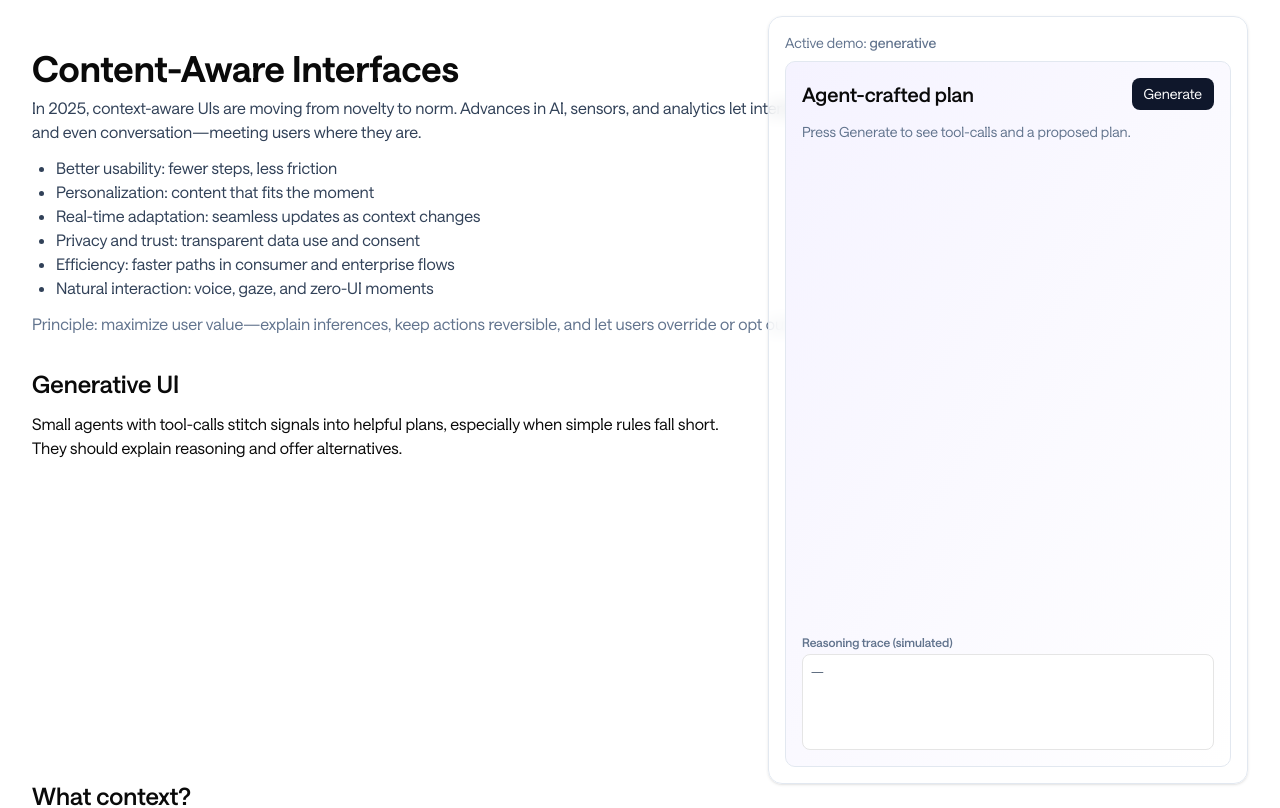
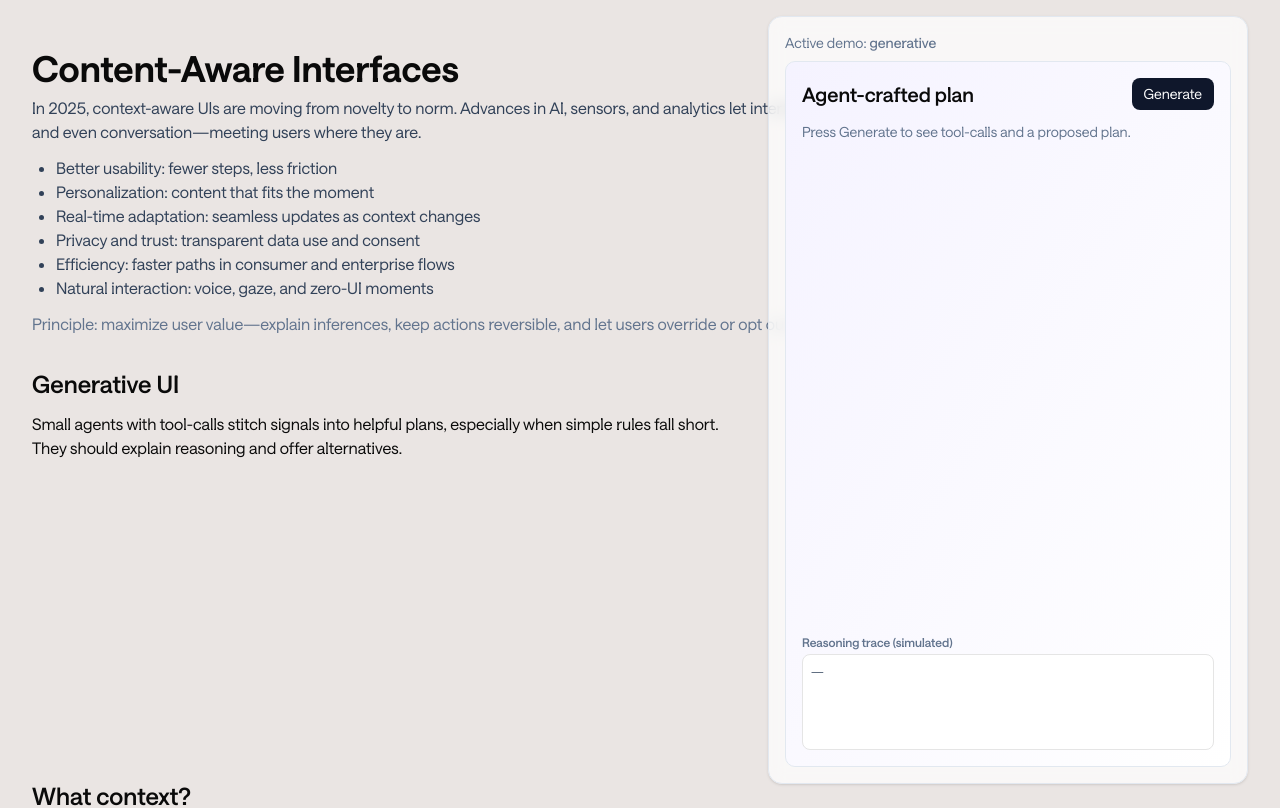
Before and after one commit to joehornby/demo-context-aware-ui, a Next.js app: page / in a window 1280 px wide. Shown: the top 808 px of the page. Built offline with nearby package versions, Linux system fonts and the light colour scheme.

Commit message:
style: update body background color

```diff
--- a/src/app/layout.tsx
+++ b/src/app/layout.tsx
@@ -21,7 +21,9 @@ export default function RootLayout({
 }>) {
   return (
     <html lang="en">
-      <body className={`${saans.className} antialiased`}>{children}</body>
+      <body className={`${saans.className} antialiased bg-[#EAE5E3]`}>
+        {children}
+      </body>
     </html>
   );
 }
```
